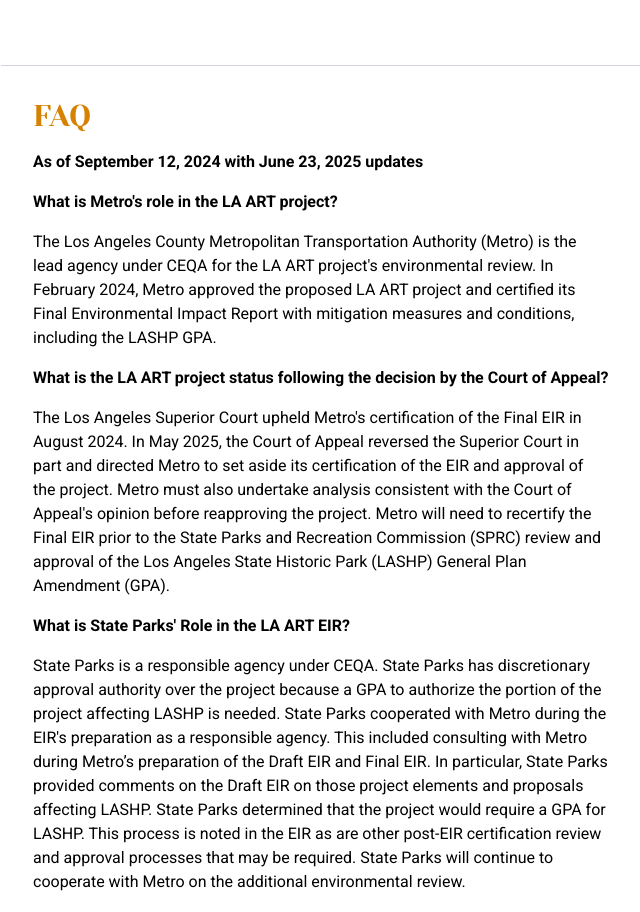
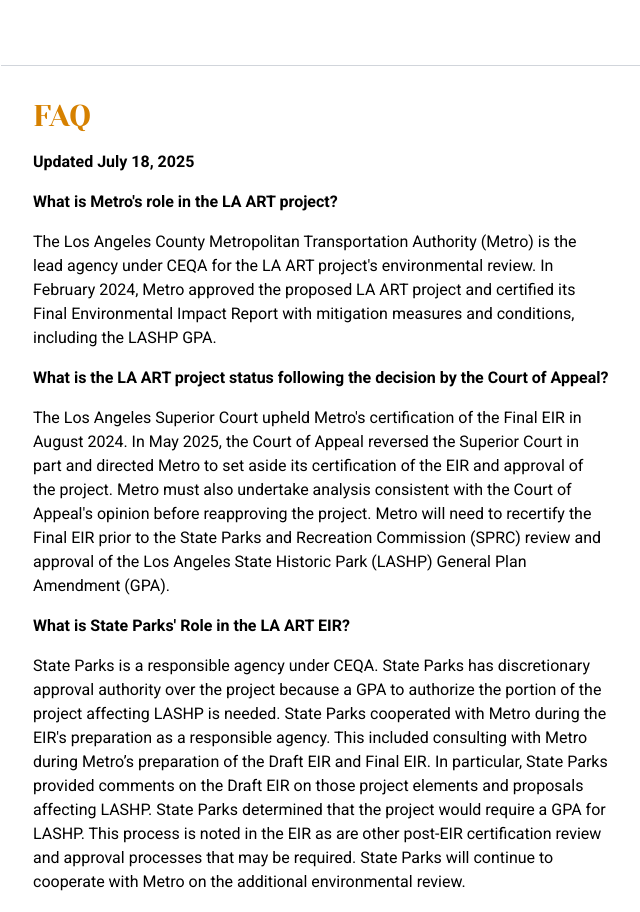
Before and after one commit to AECOMVizStudio/la_art, a React (Vite) app: page / in a window 1280 px wide. Shown: the part 3605-4517 px from the top of the page, without its empty margins (151-791 px from the left). Built offline with nearby package versions, Linux system fonts and the light colour scheme.

Commit message:
spelling mistake on FAQ header

```diff
--- a/src/components/children/Headings/FAQ.tsx
+++ b/src/components/children/Headings/FAQ.tsx
@@ -46,7 +46,7 @@
   return (
     <section tabIndex={0} className="border-t border-gray-300 mb-8 p-8">
       <h2 className="text-3xl yeseva font-bold text-burnt-orange">FAQ</h2>
-      <h3 className="font-semibold pt-4">As of September 12, 2024 with June 23, 2025 updates</h3>
+      <h3 className="font-semibold pt-4">Updated July 18, 2025</h3>
       {faq.map((item, index) => (
         <div key={index}>
           <h4 className="font-semibold pt-4">{item.question}</h4>
```
